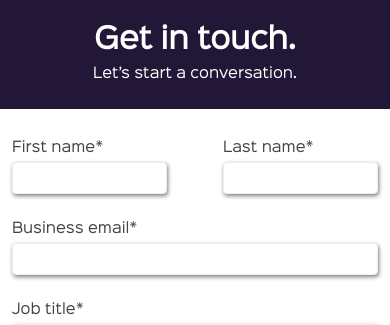
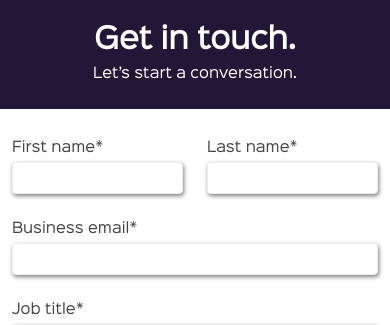
Before and after one commit to aydadevelop/broadcast, a PHP site: page /contact/index.html in a window 390 px wide. Shown: the part 102-427 px from the top of the page. Run offline with PHP 8.4, Linux system fonts and the light colour scheme.

Commit message:
removed margin

```diff
--- a/css/form.css
+++ b/css/form.css
@@ -313,6 +313,9 @@ textarea{
 }
 
 @media(max-width:768px){
+    .break{
+        display: none;
+    }
     .form{
         flex-direction: column;
         padding: 32px 12px 72px 12px;
```
